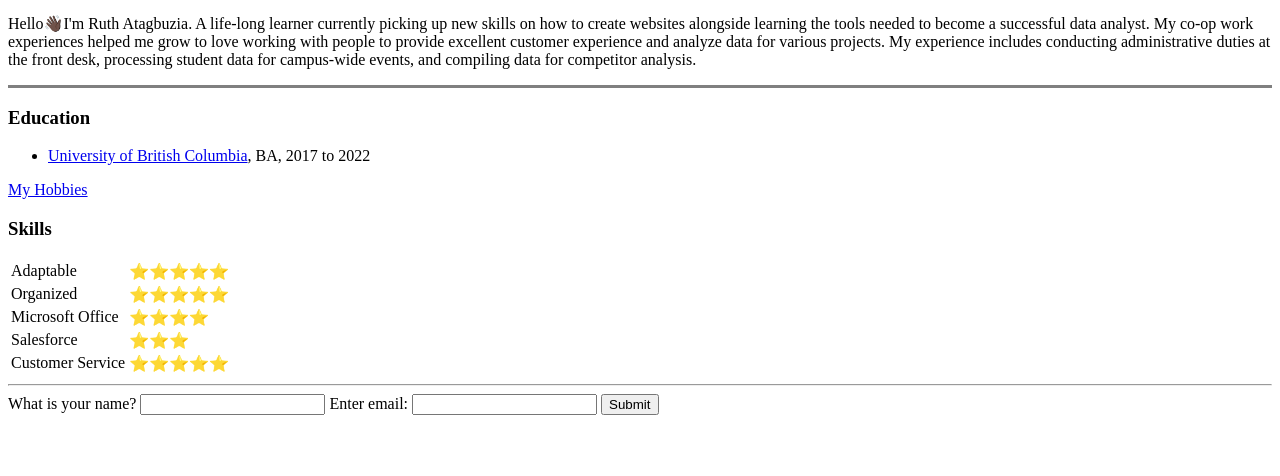
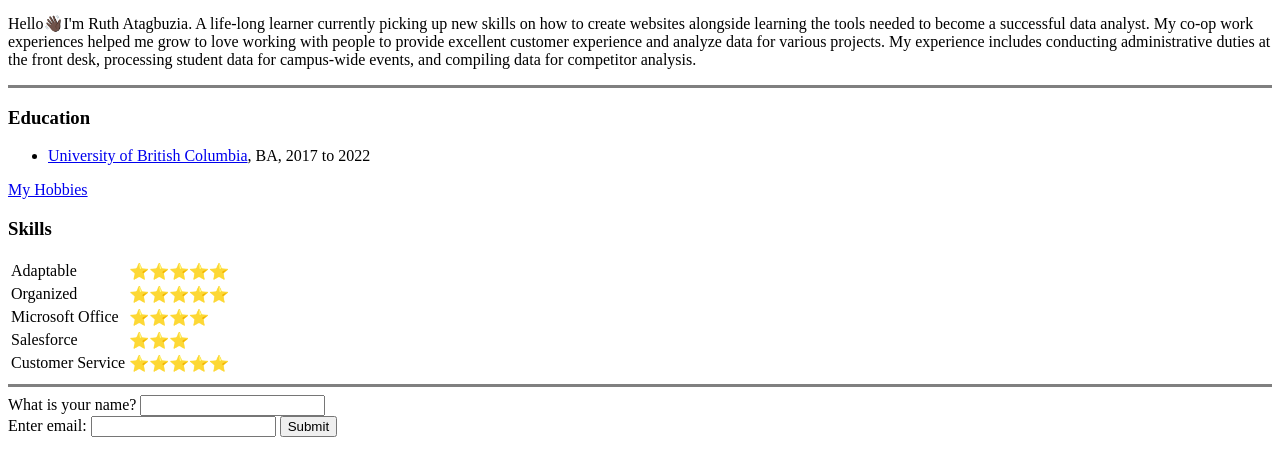
Before and after one commit to ruutha/CV1, a plain HTML site: page index.html in a window 1280 px wide. Shown: the part 100-576 px from the top of the page. Drawn offline with Linux system fonts and the light colour scheme.

Commit message:
Add files via upload

```diff
--- a/index.html
+++ b/index.html
@@ -39,13 +39,14 @@
             <td>⭐⭐⭐⭐⭐</td>
         </tr>
     </table>
-    <hr>
-  <form action="mailto:ruthatagbuzia3@gmail.com" method= "post">
+   <hr size="3" noshade>
+   <form action="mailto:ruthatagbuzia3@gmail.com" method= "post">
     <label for="">What is your name?</label>
     <input type="text">
+    <br>
     <label for="">Enter email:</label>
     <input type="email">
-    <input type="submit"><br>
+    <input type="submit">
   </form>
 
 
```
